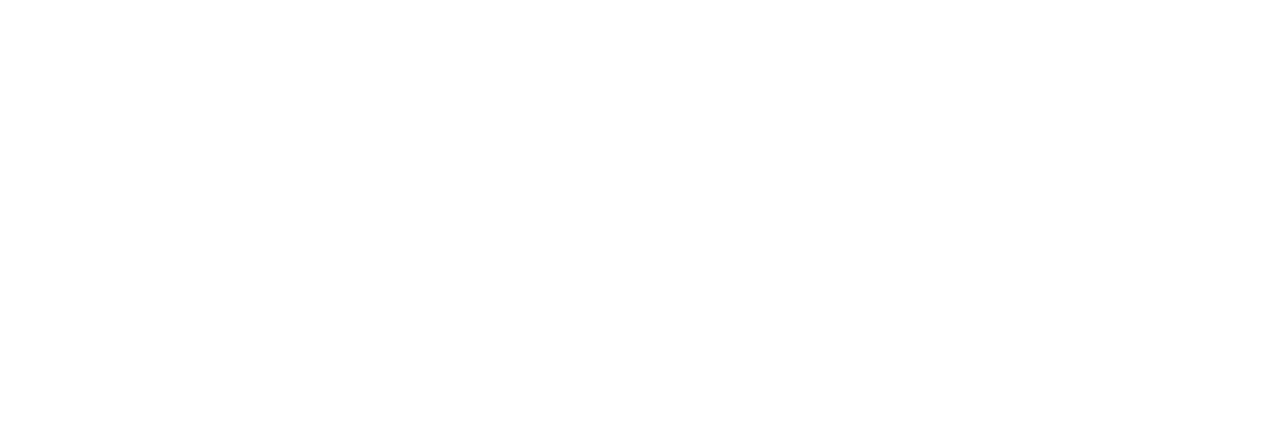
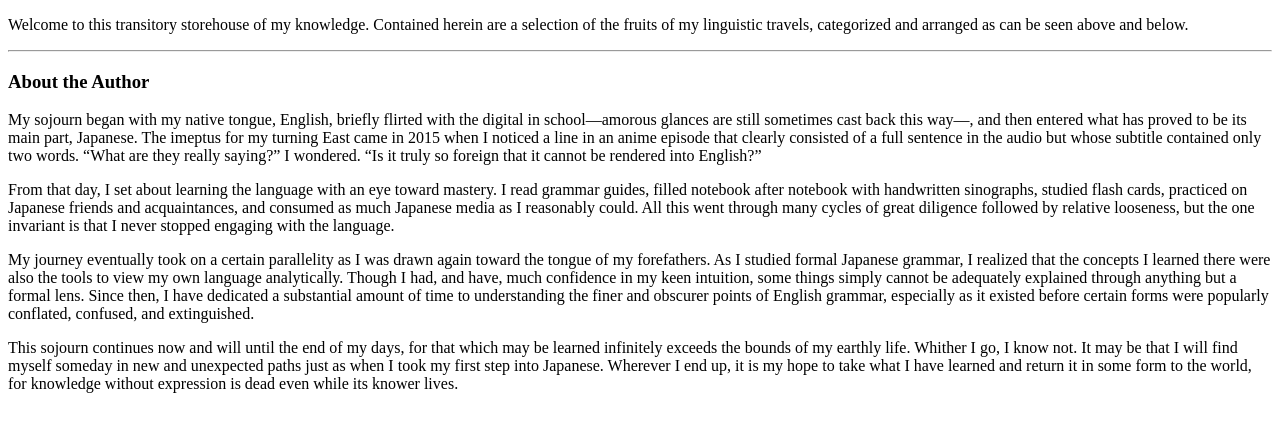
Before and after one commit to SojourningGhost/sojourningghost.github.io, an Astro site: page / in a window 1280 px wide. Built offline with nearby package versions, Linux system fonts and the light colour scheme; Astro itself is replaced by a stand-in of ours.

Commit message:
added About the Author to index

```diff
--- a/src/pages/index.md
+++ b/src/pages/index.md
@@ -1,3 +1,16 @@
 ---
 title: SojourningGhost
 ---
+Welcome to this transitory storehouse of my knowledge. Contained herein are a selection of the fruits of my linguistic travels, categorized and arranged as can be seen above and below.
+
+---
+
+### About the Author
+
+My sojourn began with my native tongue, English, briefly flirted with the digital in school—amorous glances are still sometimes cast back this way—, and then entered what has proved to be its main part, Japanese. The imeptus for my turning East came in 2015 when I noticed a line in an anime episode that clearly consisted of a full sentence in the audio but whose subtitle contained only two words. "What are they really saying?" I wondered. "Is it truly so foreign that it cannot be rendered into English?"
+
+From that day, I set about learning the language with an eye toward mastery. I read grammar guides, filled notebook after notebook with handwritten sinographs, studied flash cards, practiced on Japanese friends and acquaintances, and consumed as much Japanese media as I reasonably could. All this went through many cycles of great diligence followed by relative looseness, but the one invariant is that I never stopped engaging with the language.
+
+My journey eventually took on a certain parallelity as I was drawn again toward the tongue of my forefathers. As I studied formal Japanese grammar, I realized that the concepts I learned there were also the tools to view my own language analytically. Though I had, and have, much confidence in my keen intuition, some things simply cannot be adequately explained through anything but a formal lens. Since then, I have dedicated a substantial amount of time to understanding the finer and obscurer points of English grammar, especially as it existed before certain forms were popularly conflated, confused, and extinguished.
+
+This sojourn continues now and will until the end of my days, for that which may be learned infinitely exceeds the bounds of my earthly life. Whither I go, I know not. It may be that I will find myself someday in new and unexpected paths just as when I took my first step into Japanese. Wherever I end up, it is my hope to take what I have learned and return it in some form to the world, for knowledge without expression is dead even while its knower lives.
```
